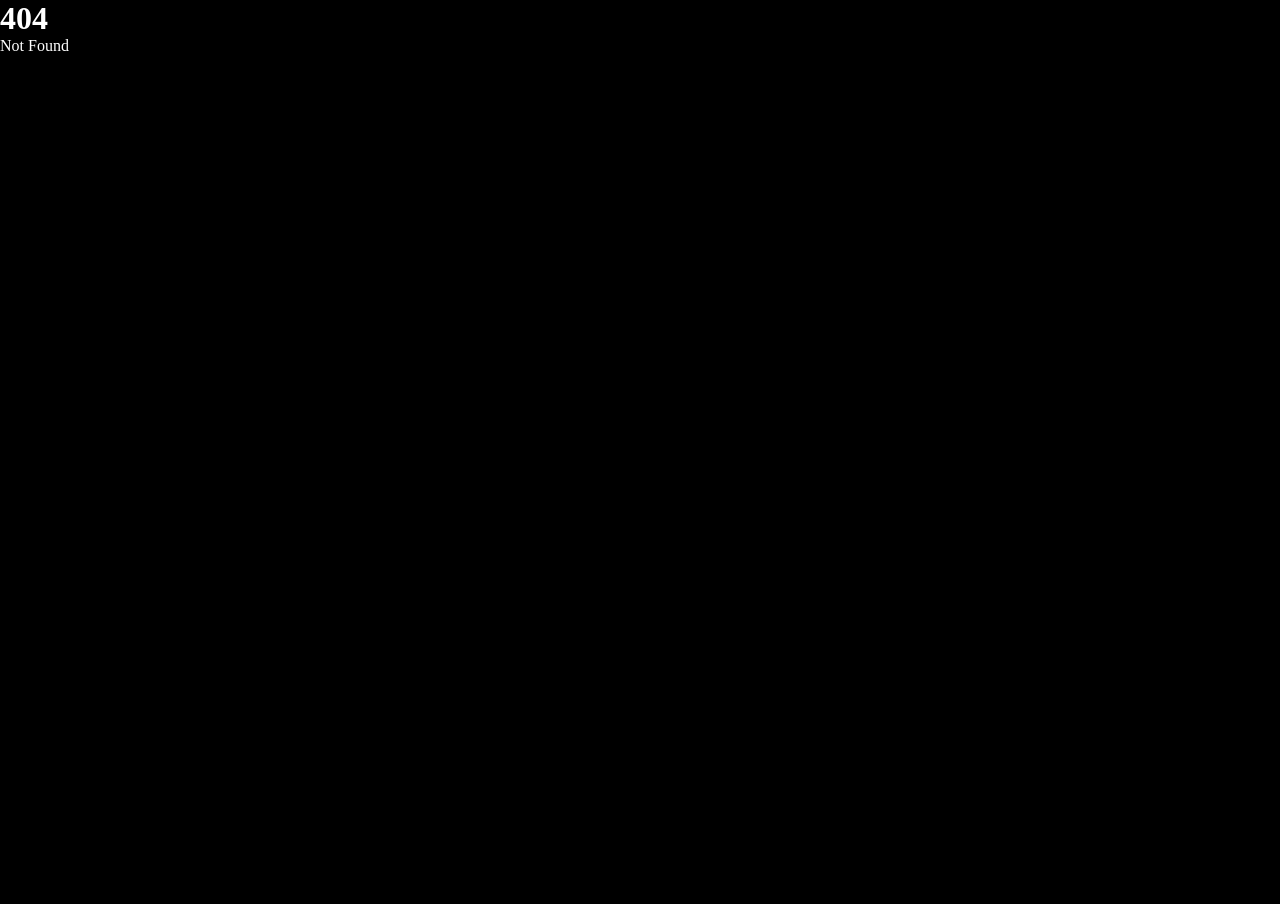
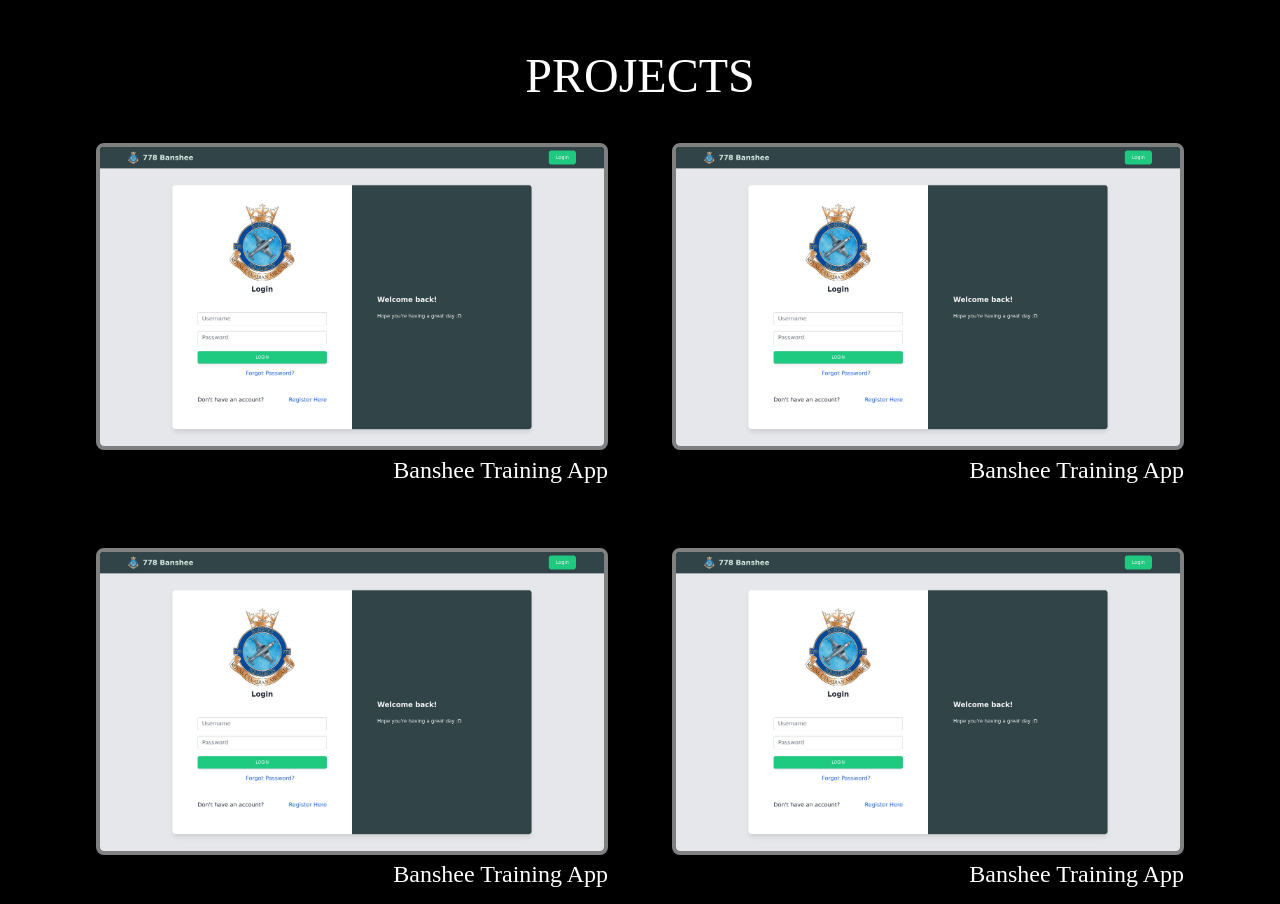
Before and after one commit to redmac135/personal-website, a SvelteKit app: page /projects in a window 1280 px wide. Before the commit this address had no page. Before the commit the page ends 800 px from the top, so only its background shows below. Built offline with nearby package versions, Linux system fonts and the light colour scheme; a web font is replaced by a local one.

Commit message:
create title custom element

```diff
--- /dev/null
+++ b/src/lib/elements/Title.svelte
@@ -0,0 +1,19 @@
+<h1><slot /></h1>
+
+<style>
+	h1 {
+		text-transform: uppercase;
+		z-index: inherit;
+		text-align: center;
+		font-size: 2.5rem;
+		font-weight: 400;
+		margin-bottom: 1rem;
+	}
+
+	@media (min-width: 900px) {
+		h1 {
+			font-size: 3rem;
+			margin-bottom: 1.5rem;
+		}
+	}
+</style>
--- /dev/null
+++ b/src/routes/projects/+page.svelte
@@ -0,0 +1,15 @@
+<script lang="ts">
+	import ProjectCards from '$lib/components/ProjectCards.svelte';
+	import Title from '$lib/elements/Title.svelte';
+</script>
+
+<main>
+	<Title>Projects</Title>
+	<ProjectCards />
+</main>
+
+<style>
+	main {
+		margin-top: 3rem;
+	}
+</style>
```
Also changed, not shown: src/routes/+page.svelte (+2 -17 lines).
